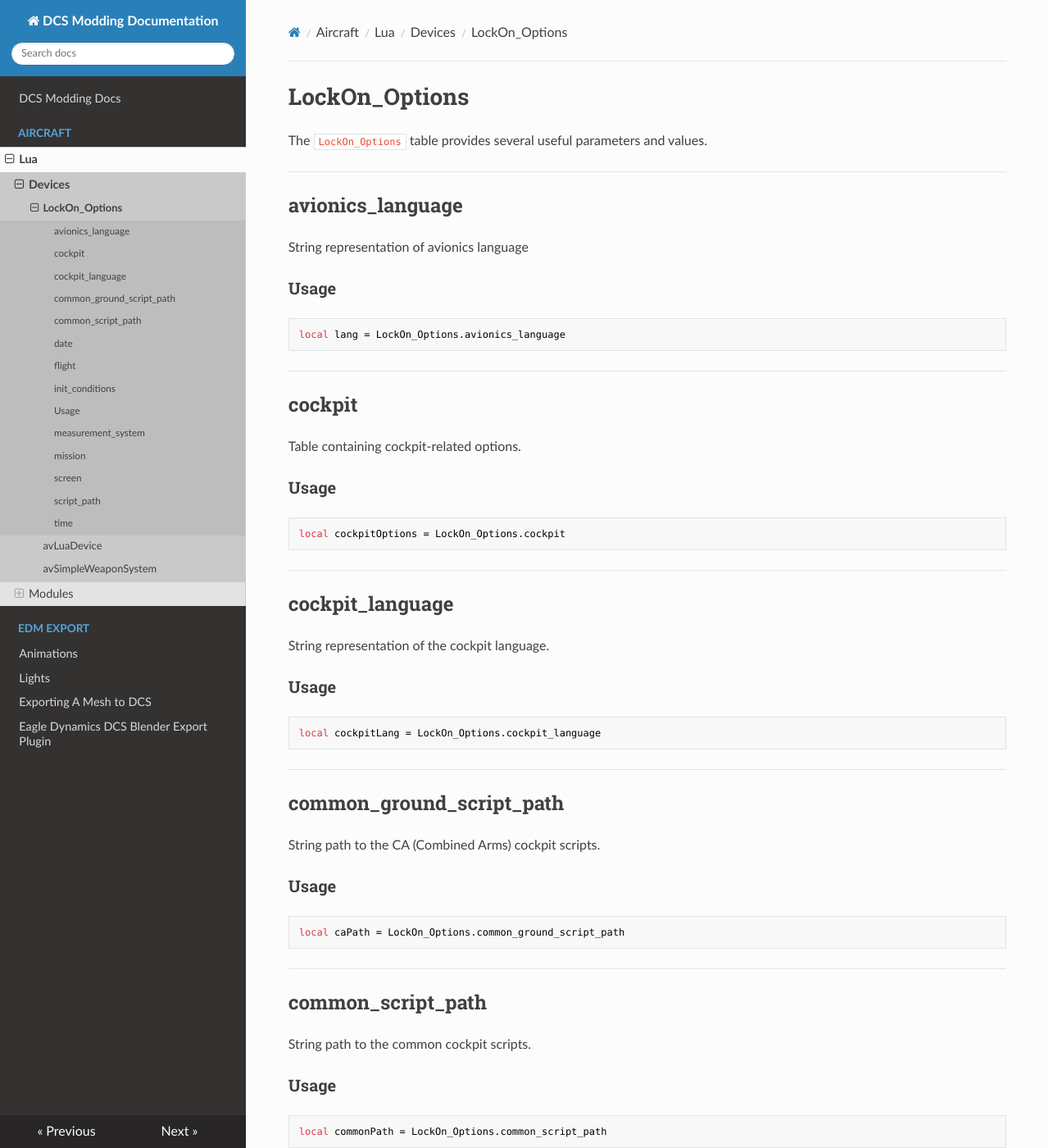
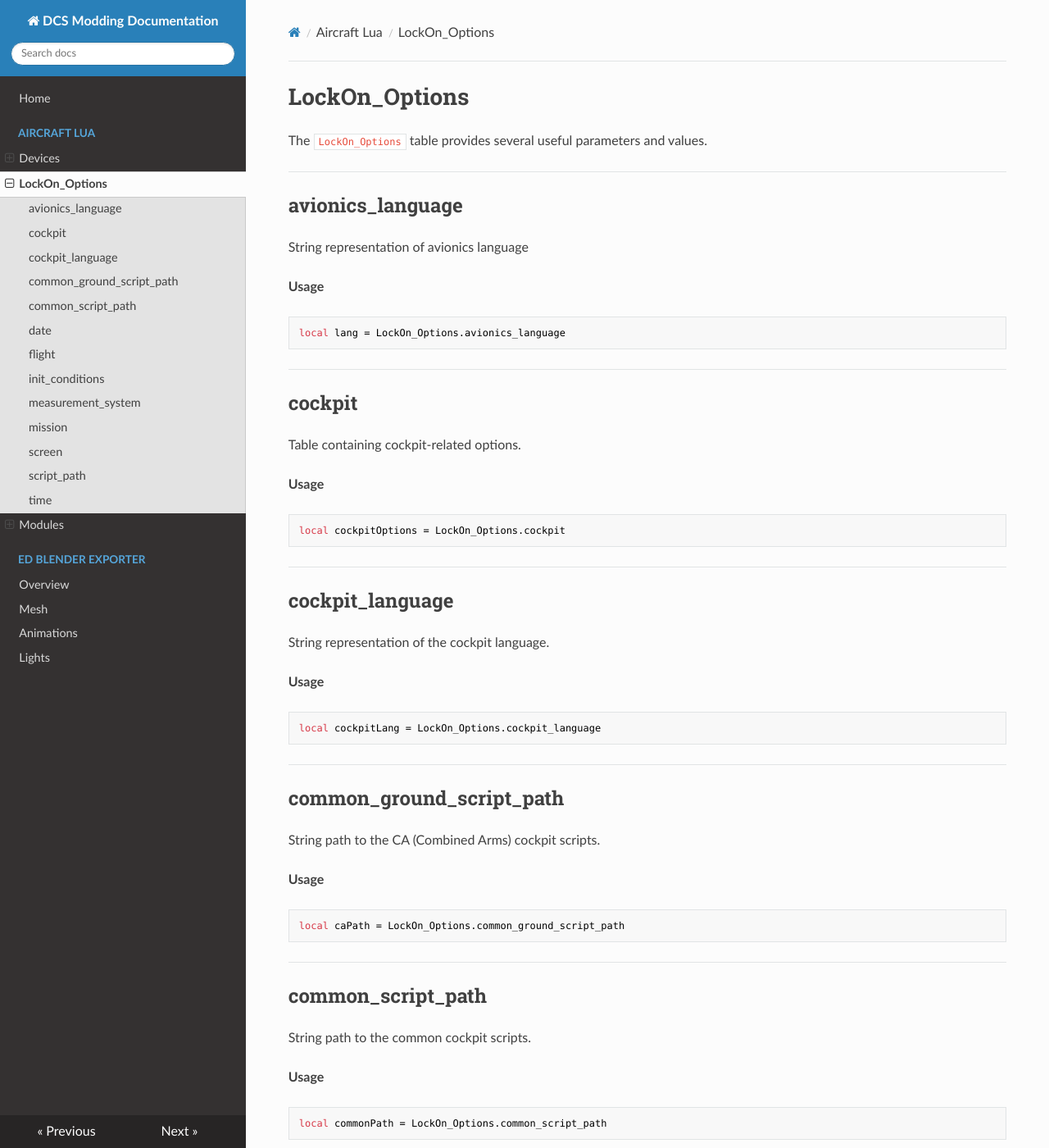
Before and after one commit to DCS-OpenSource/dcs-opensource-modding-guide, an MkDocs documentation site: the page built from docs/Aircraft/Lua/LockOnOptions.md, in a window 1280 px wide and 1400 px high. Shown: the whole window at 82% size. Built offline with MkDocs 1.6.1, drawn with Linux system fonts in a browser that asks for light colours; nearby versions of some CDN libraries.

Commit message:
reconfigured aircraft lua section

````diff
--- a/docs/Aircraft/Lua/Devices/LockOnOptions.md
+++ b/docs/Aircraft/Lua/LockOnOptions.md
@@ -6,7 +6,7 @@
 ## avionics_language
 String representation of avionics language
 
-### Usage
+**Usage**
 ```lua
 local lang = LockOn_Options.avionics_language
 ```
@@ -16,7 +16,7 @@
 ## cockpit
 Table containing cockpit-related options.
 
-### Usage
+**Usage**
 ```lua
 local cockpitOptions = LockOn_Options.cockpit
 ```
@@ -26,7 +26,7 @@
 ## cockpit_language
 String representation of the cockpit language.
 
-### Usage
+**Usage**
 ```lua
 local cockpitLang = LockOn_Options.cockpit_language
 ```
@@ -36,7 +36,7 @@
 ## common_ground_script_path
 String path to the CA (Combined Arms) cockpit scripts.
 
-### Usage
+**Usage**
 ```lua
 local caPath = LockOn_Options.common_ground_script_path
 ```
@@ -46,7 +46,7 @@
 ## common_script_path
 String path to the common cockpit scripts.
 
-### Usage
+**Usage**
 ```lua
 local commonPath = LockOn_Options.common_script_path
 ```
@@ -56,7 +56,7 @@
 ## date
 Table containing the current date (day, month, year).
 
-### Usage
+**Usage**
 ```lua
 local date = LockOn_Options.date
 -- date.day, date.month, date.year
@@ -67,7 +67,7 @@
 ## flight
 Table containing flight-related options.
 
-### Usage
+**Usage**
 ```lua
 local flightOptions = LockOn_Options.flight
 ```
@@ -81,7 +81,7 @@
 * On Ground Hot: `string | "GROUND_HOT"`
 * Cold Start: `Unknown` (see usage)
 
-## Usage
+**Usage**
 ```lua
 local birth = LockOn_Options.init_conditions.birth_place
 
@@ -97,7 +97,7 @@
 ## measurement_system
 String indicating the measurement system in use.
 
-### Usage
+**Usage**
 ```lua
 local system = LockOn_Options.measurement_system
 ```
@@ -107,7 +107,7 @@
 ## mission
 Table containing mission-related options.
 
-### Usage
+**Usage**
 ```lua
 local mission = LockOn_Options.mission
 ```
@@ -117,7 +117,7 @@
 ## screen
 Table containing screen parameters (aspect, height, width).
 
-### Usage
+**Usage**
 ```lua
 local screen = LockOn_Options.screen
 -- screen.aspect, screen.height, screen.width
@@ -128,7 +128,7 @@
 ## script_path
 String path to the cockpit scripts.
 
-### Usage
+**Usage**
 ```lua
 local scriptPath = LockOn_Options.script_path
 ```
@@ -138,7 +138,7 @@
 ## time
 Table containing the current time (hours, minutes, seconds).
 
-### Usage
+**Usage**
 ```lua
 local time = LockOn_Options.time
 -- time.hours, time.minutes, time.seconds
--- a/docs/css/extra.css
+++ b/docs/css/extra.css
@@ -3,3 +3,7 @@
   max-width: 1200px;
   width: 100%;
 }
+
+img {
+  border-radius: 10px;
+}
--- a/mkdocs.yml
+++ b/mkdocs.yml
@@ -9,3 +9,19 @@
 
 extra_css:
   - css/extra.css
+
+nav:
+  - Home: index.md
+  - Aircraft Lua:
+      - Devices:
+          - avLuaDevice: Aircraft/Lua/Devices/avLuaDevice.md
+          - avSimpleWeaponSystem: Aircraft/Lua/Devices/avSimpleWeaponSystem.md
+      - LockOn_Options: Aircraft/Lua/LockOnOptions.md
+      - Modules:
+          - Terrain: Aircraft/Lua/Modules/Terrain.md
+
+  - ED Blender Exporter:
+      - Overview: EDM Export/Overview.md
+      - Mesh: EDM Export/Mesh.md
+      - Animations: EDM Export/Animations.md
+      - Lights: EDM Export/Lights.md
````
Also changed, not shown: docs/Aircraft/Lua/Devices/avLuaDevice.md (+1 -1 lines).
